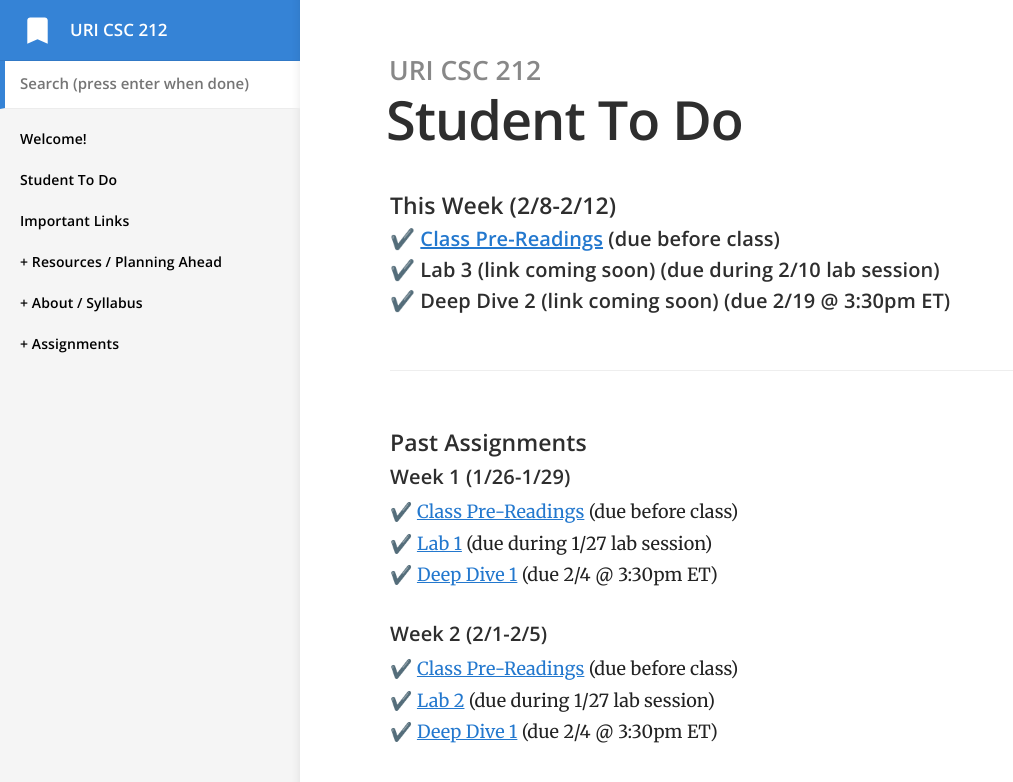
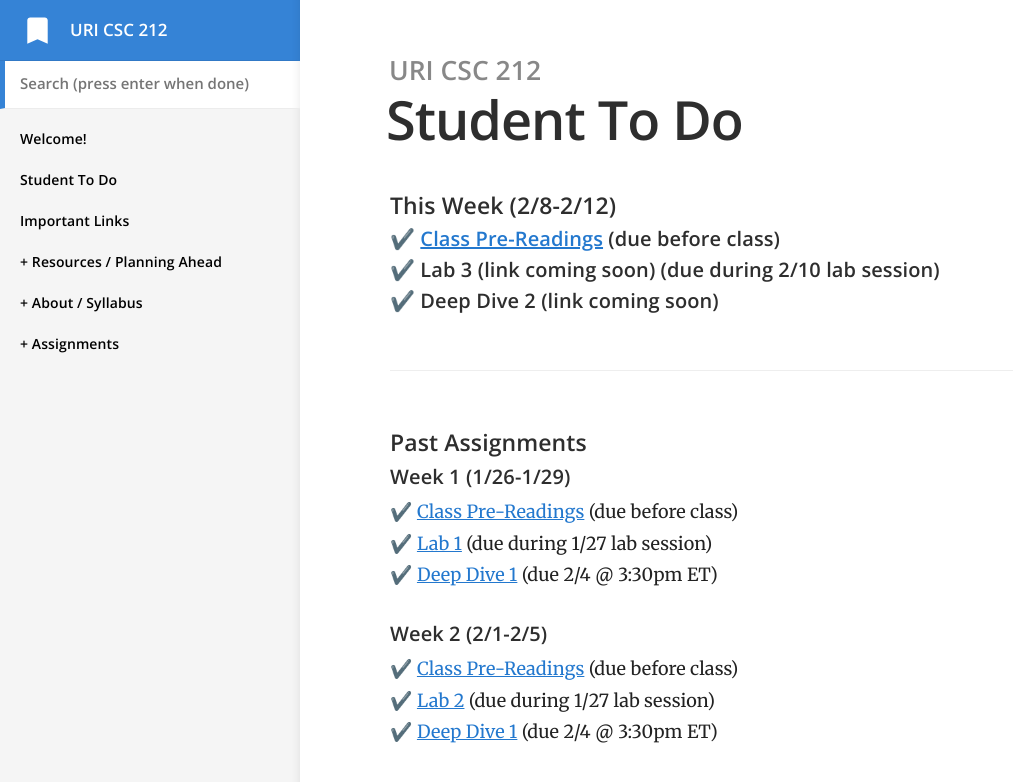
Before and after one commit to vcc-csc212/sp21-archive, a Jekyll site: the page built from todo.md, in a window 1280 px wide. Shown: the top 782 px of the page, without its empty margins (0-1013 px from the left). Built offline with Jekyll 4.4.1, drawn with Linux system fonts in a browser that asks for light colours.

Commit message:
update dd2 due date

```diff
--- a/todo.md
+++ b/todo.md
@@ -5,7 +5,7 @@ permalink: /todo/
 #### This Week (2/8-2/12)
 ##### ✔️ [Class Pre-Readings](/wk3) (due before class)
 ##### ✔️ Lab 3 (link coming soon)  (due during 2/10 lab session)
-##### ✔️ Deep Dive 2 (link coming soon) (due 2/19 @ 3:30pm ET)
+##### ✔️ Deep Dive 2 (link coming soon)
 
 
 ---
```
